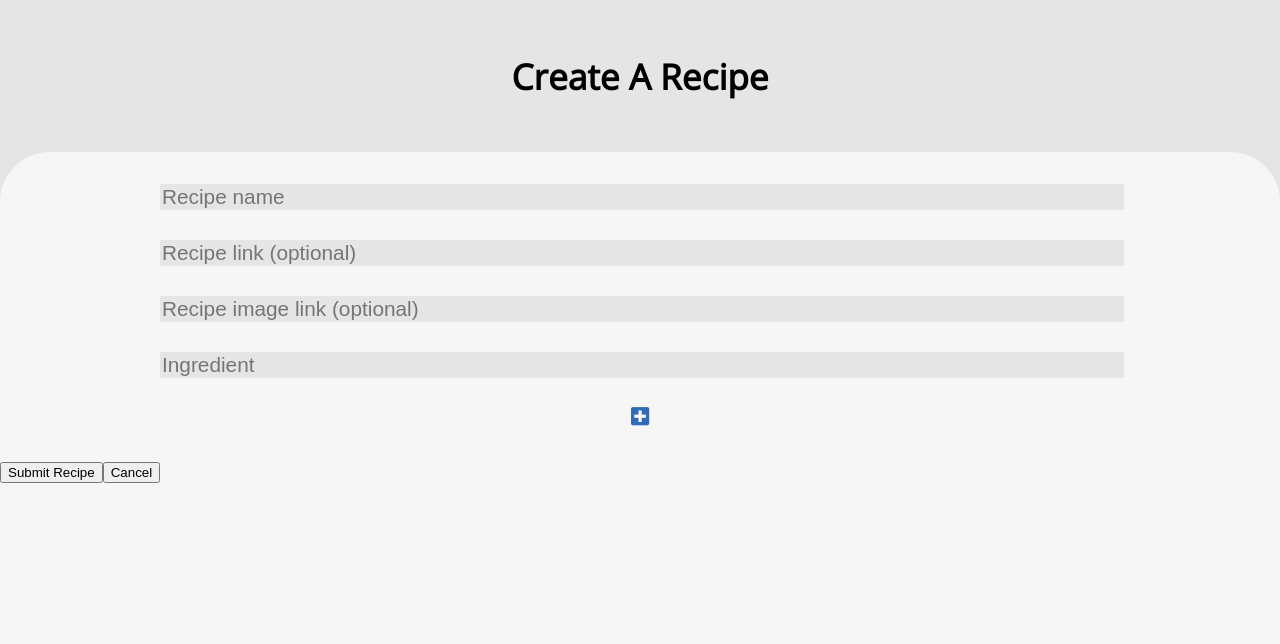
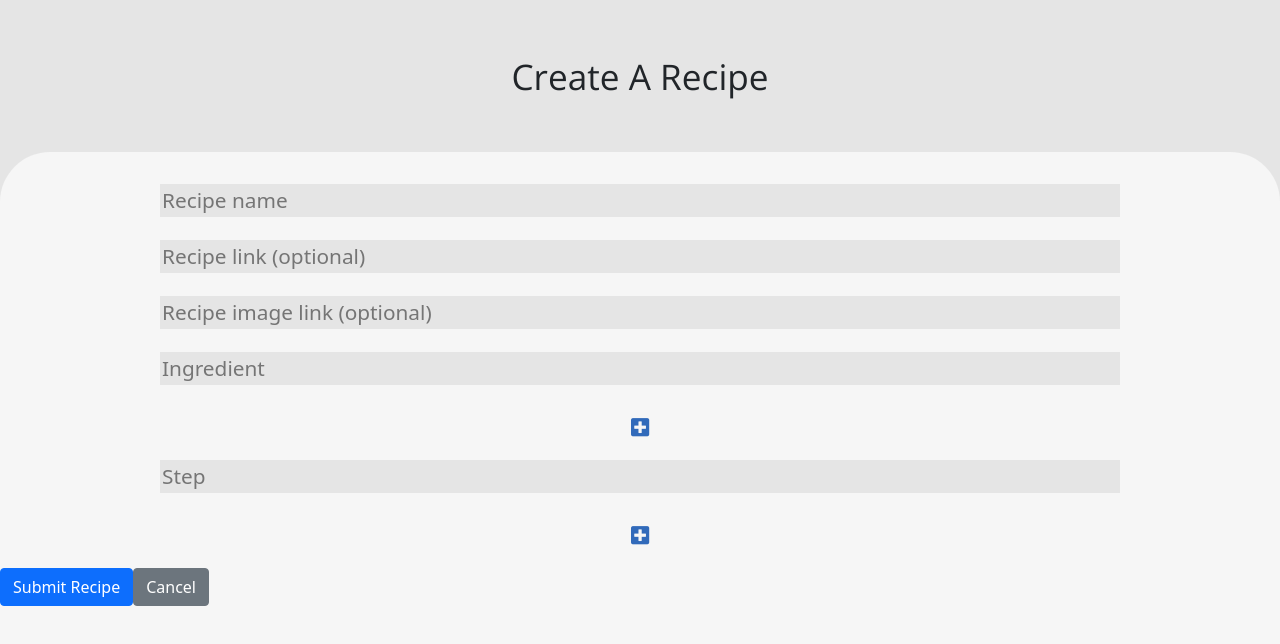
Before and after one commit to jabeaudry/my-recipes, a React (Create React App) app in the folder my-recipes/: page /create in a window 1280 px wide. Shown: the top 644 px of the page. Built offline with nearby package versions, Linux system fonts and the light colour scheme.

Commit message:
recipe steps added

```diff
--- a/my-recipes/package.json
+++ b/my-recipes/package.json
@@ -7,7 +7,9 @@
     "@testing-library/react": "^12.1.2",
     "@testing-library/user-event": "^13.5.0",
     "axios": "^0.24.0",
+    "bootstrap": "^5.1.3",
     "react": "^17.0.2",
+    "react-bootstrap": "^2.1.1",
     "react-dom": "^17.0.2",
     "react-router-dom": "^6.2.1",
     "react-scripts": "^5.0.0",
--- /dev/null
+++ b/my-recipes/src/Components/AddSteps.js
@@ -0,0 +1,34 @@
+import React from 'react';
+
+const AddSteps = ({setInputText, steps, setSteps, inputText}) => {
+    //js code
+    const inputTextHandler = (e) => {
+        console.log(e.target.value);
+        setInputText(e.target.value);
+    };
+    const submitStepsHandler = (e) => {
+        e.preventDefault();
+
+        setSteps([
+            ...steps, {text: inputText, id: Math.random()*1000}
+        ]);
+        setInputText("");
+    }
+    return(
+        <form>
+            <input
+                onChange = {inputTextHandler}
+                type="text"
+                className="todo-input"
+                placeholder="Step"
+                value={inputText}
+            />
+            <button onClick={submitStepsHandler} className="todo-button" type="submit">
+                <i className="fas fa-plus-square"></i>
+            </button>
+        </form>
+
+    )
+};
+
+export default AddSteps;
--- a/my-recipes/src/Create.js
+++ b/my-recipes/src/Create.js
@@ -4,19 +4,23 @@ import './css/Create.css';
 //import comp
 import AddIngredient from './Components/AddIngredient';
 import IngredientList from './Components/IngredientList';
+import AddSteps from './Components/AddSteps';
 import TitlePicker from './Components/TitlePicker';
 import LinkPicker from './Components/LinkPicker';
 import ImagePicker from './Components/ImagePicker';
 import {Route, Link} from 'react-router-dom';
+import Button from 'react-bootstrap/Button';
 //import axios from 'axios';
 
 
 function Create() {
   const [inputText, setInputText] = useState("");
+  const [inputTextSteps, setInputTextSteps] = useState("");
   const [recipes, setRecipes] = useState([]);
   const [recipeTitle, setRecipeTitle] = useState("");
   const [recipeLink, setRecipeLink] = useState("");
   const [recipeImage, setRecipeImage] = useState("");
+  const [recipeSteps, setRecipeSteps] = useState([]);
 
 
   //
@@ -25,7 +29,8 @@ function Create() {
       recipeTitle: recipeTitle,
       recipeLink: recipeLink,
       recipeImage: recipeImage,
-      recipeIngredients: recipes.map((element) => element.text)
+      recipeIngredients: recipes.map((element) => element.text),
+      recipeSteps: recipeSteps.map((element) => element.text)
     };
     //call the post endpoint to submit the recipe
     const response = await fetch("http://localhost:5000/submitRecipe",{
@@ -54,6 +59,7 @@ function Create() {
       <TitlePicker recipeTitle = {recipeTitle} setRecipeTitle={setRecipeTitle} />
       <LinkPicker recipeLink = {recipeLink} setRecipeLink = {setRecipeLink} />
       <ImagePicker recipeImage = {recipeImage} setRecipeImage = {setRecipeImage} />
+
       <AddIngredient
         recipes={recipes}
         setRecipes={setRecipes}
@@ -61,15 +67,25 @@ function Create() {
         inputText={inputText}
       />
       <IngredientList setRecipes={setRecipes} recipes={recipes}/>
+
+      {/*steps section*/}
+      <AddSteps
+        steps={recipeSteps}
+        setSteps={setRecipeSteps}
+        setInputText={setInputTextSteps}
+        inputText={inputTextSteps}
+      />
+      <IngredientList setRecipes={setRecipeSteps} recipes={recipeSteps}/>
+
       <Link to="/">
-        <button onClick={submitRecipe}>
+        <Button onClick={submitRecipe} variant="primary">
           Submit Recipe
-        </button>
+        </Button>
       </Link>
       <Link to="/">
-        <button>
+        <Button  variant="secondary">
           Cancel
-        </button>
+        </Button>
       </Link>
     </div>
     </div>
--- a/my-recipes/src/Menu.js
+++ b/my-recipes/src/Menu.js
@@ -48,7 +48,7 @@ function Menu (){
                         return(
                                 <Link to={"/view/" + element.recipeID}>
                                     <div className = "recipe-square">
-                                        <li>{element.recipeName}</li>
+                                        <li key={Math.random()*1000}>{element.recipeName}</li>
                                     </div>
                                 </Link>
 
--- a/my-recipes/src/css/Create.css
+++ b/my-recipes/src/css/Create.css
@@ -52,11 +52,6 @@ body {
 .RecipeCreate form button:hover {
   background: white;
   color: var(--main-black);
-}
-.RecipeCreate .submitButton {
-}
-
-.recipeCreate .cancelButton {
 }
 
 .RecipeCreate .form-container {
--- a/my-recipes/src/index.js
+++ b/my-recipes/src/index.js
@@ -3,6 +3,8 @@ import ReactDOM from 'react-dom';
 import App from './App';
 import reportWebVitals from './reportWebVitals';
 import {BrowserRouter} from 'react-router-dom';
+import 'bootstrap/dist/css/bootstrap.min.css';
+
 
 ReactDOM.render(
   <React.StrictMode>
```
Also changed, not shown: 2 other files (tests, documents, lock files or other folders).
